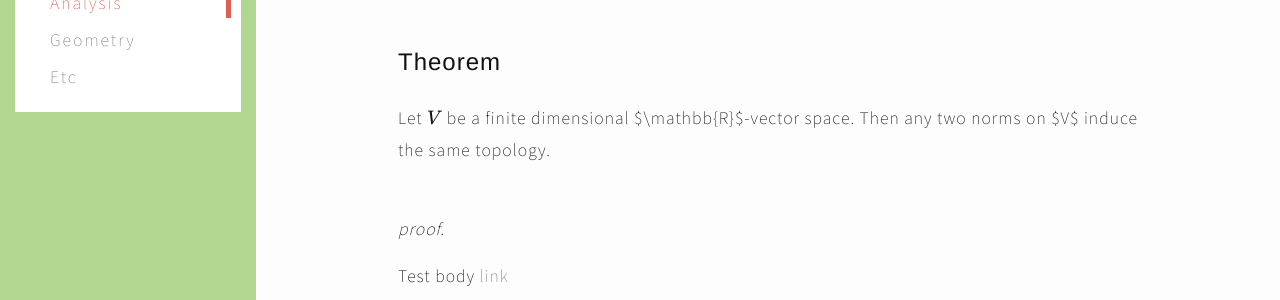
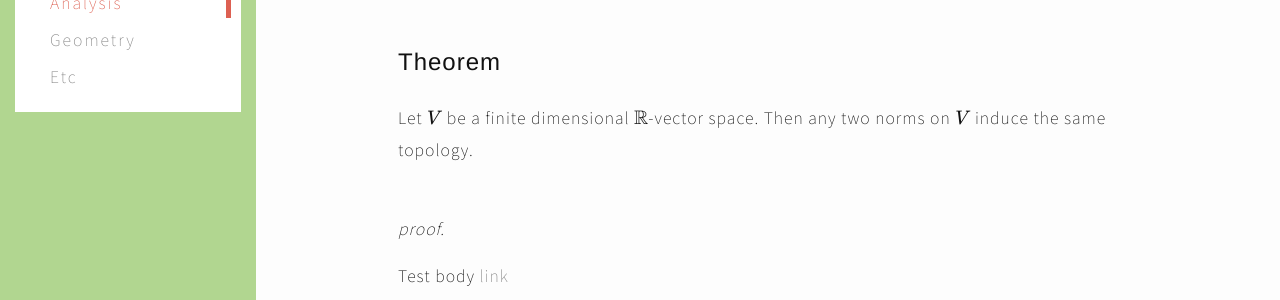
Before and after one commit to Kyungtak-Hong/kyungtak-hong.github.io, a Jekyll site: the page built from _posts/2022-08-04-1.md, in a window 1280 px wide and 900 px high. Shown: the part 399-699 px from the top of the window. Built offline with Jekyll 4.4.1, drawn with Linux system fonts in a browser that asks for light colours.

Commit message:
Update 2022-08-04-1.md

```diff
--- a/_posts/2022-08-04-1.md
+++ b/_posts/2022-08-04-1.md
@@ -14,7 +14,7 @@ Any continuous surjection between Banach spaces is open.
 # Theorem
 
 <div class="mathjax">
-Let \(V\) be a finite dimensional $\mathbb{R}$-vector space. Then any two norms on $V$ induce the same topology.
+Let \(V\) be a finite dimensional \(\mathbb{R}\)-vector space. Then any two norms on \(V\) induce the same topology.
 </div>
 
 <br>
```
